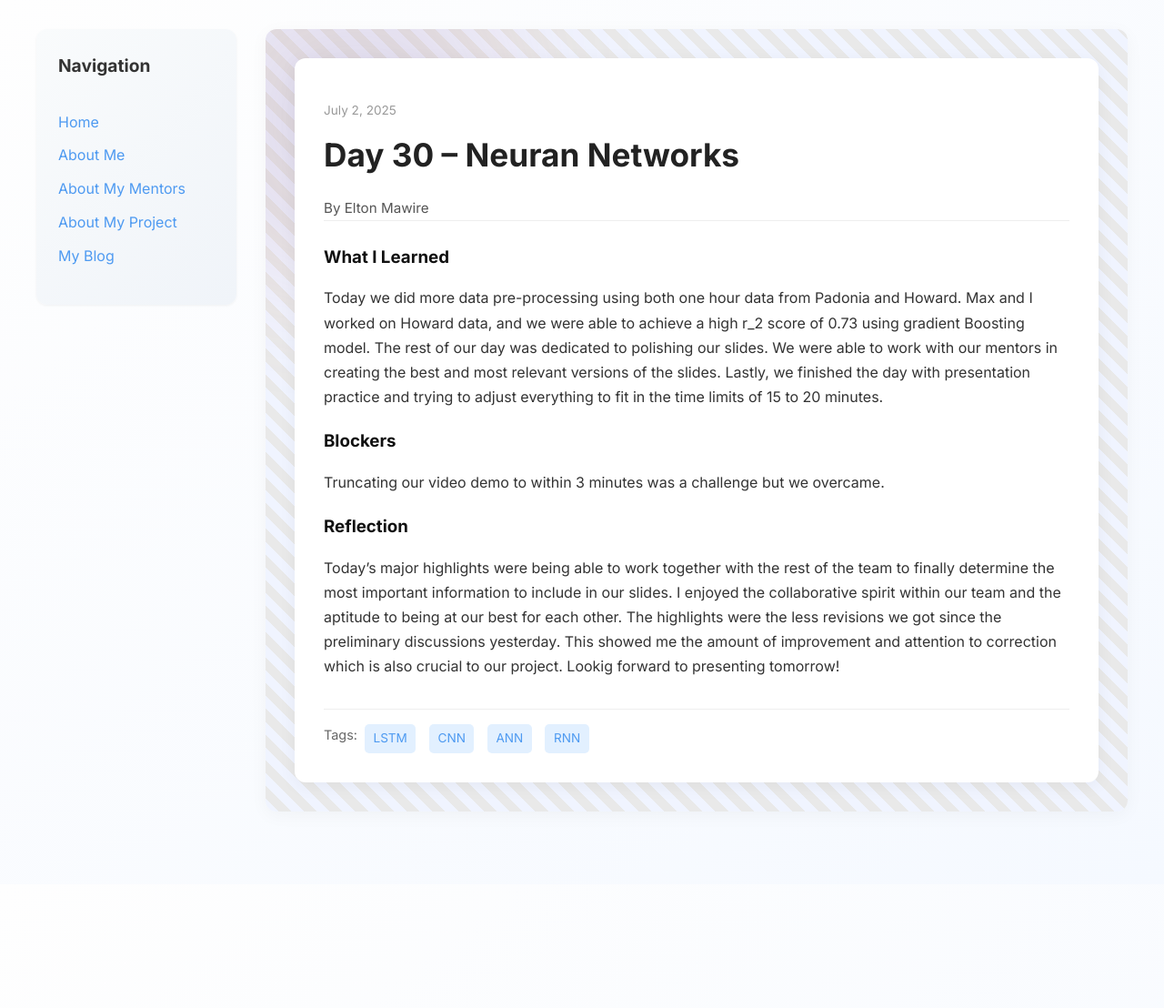
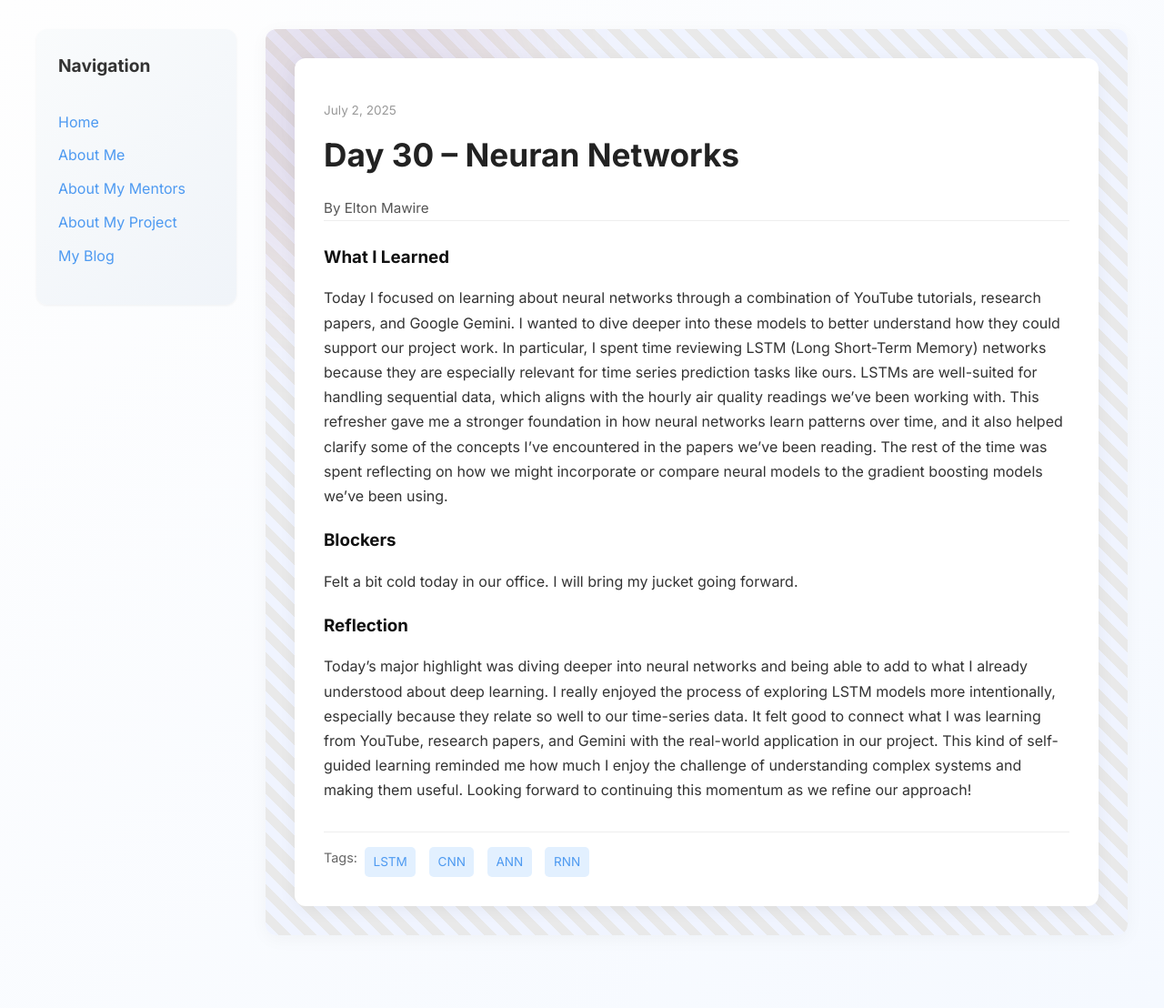
Before and after one commit to Nginga/Nginga.github.io, a Jekyll site: the page built from _posts/2025-07-07-day-30.md, in a window 1280 px wide. Shown: the whole page at 91% size. Built offline with Jekyll 4.4.1, drawn with Linux system fonts in a browser that asks for light colours; before the commit the page ends 972 px from its top, so only the background shows below that.

Commit message:
Update 2025-07-07-day-30.md

```diff
--- a/_posts/2025-07-07-day-30.md
+++ b/_posts/2025-07-07-day-30.md
@@ -7,11 +7,10 @@
 tags: ["LSTM", "CNN", "ANN", "RNN"]
 
 what_i_learned: |
-  Today we did more data pre-processing using both one hour data from Padonia and Howard. Max and I worked on Howard data, and we were able to achieve a high r_2 score of 0.73 using gradient Boosting model. The rest of our day was dedicated to polishing our slides. We were able to work with our mentors in creating the best and most relevant versions of the slides. Lastly, we finished the day with presentation practice and trying to adjust everything to fit in the time limits of 15 to 20 minutes.
-
+  Today I focused on learning about neural networks through a combination of YouTube tutorials, research papers, and Google Gemini. I wanted to dive deeper into these models to better understand how they could support our project work. In particular, I spent time reviewing LSTM (Long Short-Term Memory) networks because they are especially relevant for time series prediction tasks like ours. LSTMs are well-suited for handling sequential data, which aligns with the hourly air quality readings we've been working with. This refresher gave me a stronger foundation in how neural networks learn patterns over time, and it also helped clarify some of the concepts I’ve encountered in the papers we’ve been reading. The rest of the time was spent reflecting on how we might incorporate or compare neural models to the gradient boosting models we’ve been using.
 blockers: |
-  Truncating our video demo to within 3 minutes was a challenge but we overcame.
+  Felt a bit cold today in our office. I will bring my jucket going forward.
 
 reflection: |
-  Today's major highlights were being able to work together with the rest of the team to finally determine the most important information to include in our slides. I enjoyed the collaborative spirit within our team and the aptitude to being at our best for each other. The highlights were the less revisions we got since the preliminary discussions yesterday. This showed me the amount of improvement and attention to correction which is also crucial to our project. Lookig forward to presenting tomorrow!
+  Today’s major highlight was diving deeper into neural networks and being able to add to what I already understood about deep learning. I really enjoyed the process of exploring LSTM models more intentionally, especially because they relate so well to our time-series data. It felt good to connect what I was learning from YouTube, research papers, and Gemini with the real-world application in our project. This kind of self-guided learning reminded me how much I enjoy the challenge of understanding complex systems and making them useful. Looking forward to continuing this momentum as we refine our approach!
 ---
```
